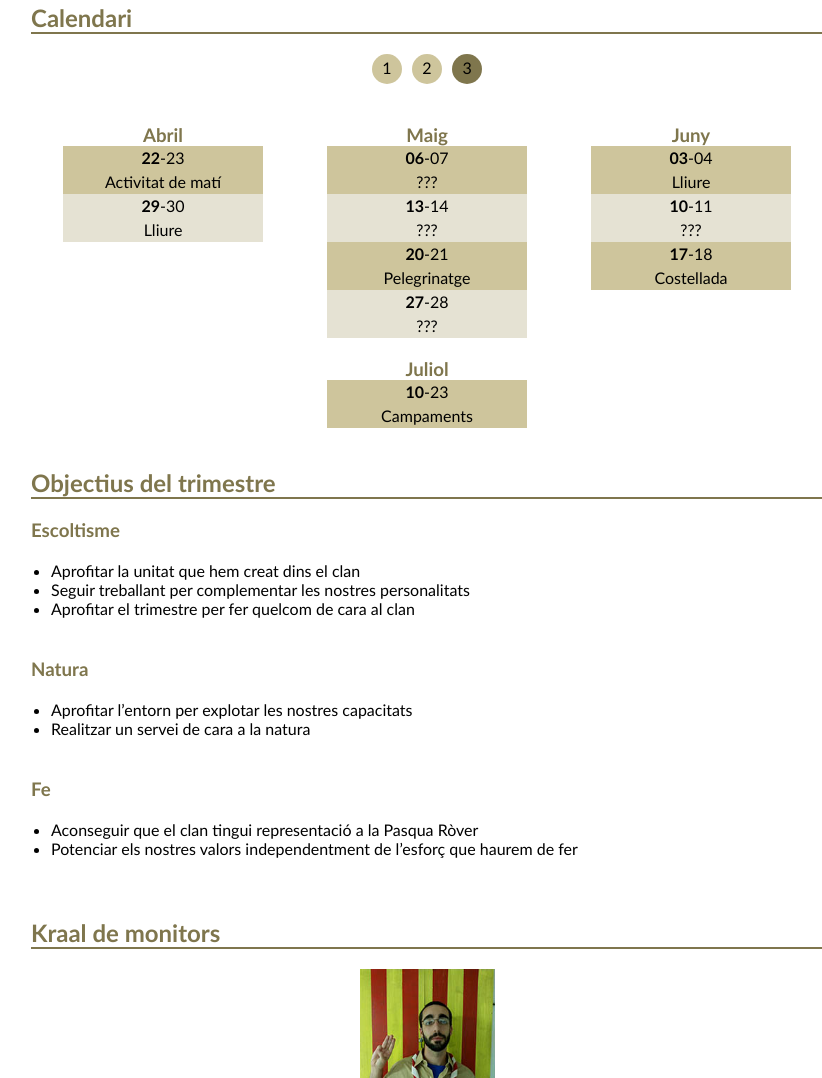
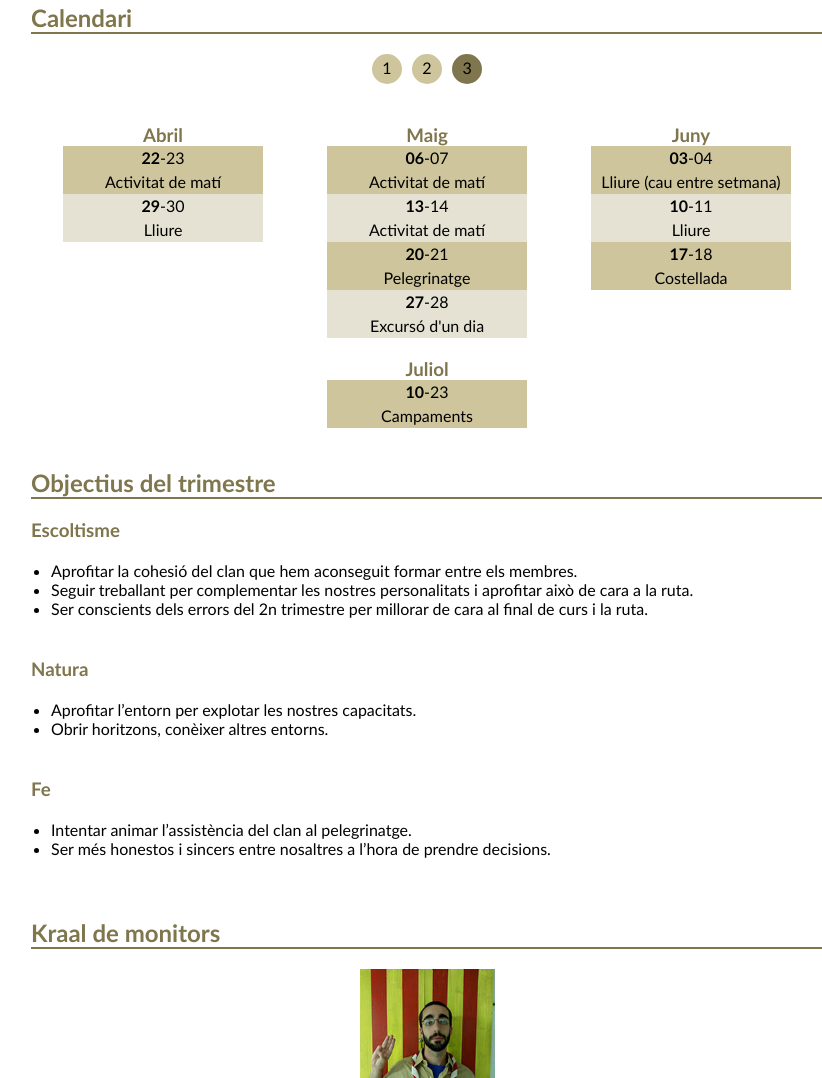
Before and after one commit to thePLO/aech, a plain HTML site: page rovers.html in a window 1280 px wide. Shown: the part 614-1692 px from the top of the page, without its empty margins (213-1035 px from the left). Drawn offline with Linux system fonts and the light colour scheme.

Commit message:
update cal+obj

```diff
--- a/rovers.html
+++ b/rovers.html
@@ -96,14 +96,14 @@
 					<div class ="cal-dia"><strong>29</strong>-30<br>Lliure</div>
 				</div>
 				<div class ="cal-mes"><h3>Maig</h3>
-					<div class ="cal-dia"><strong>06</strong>-07<br>???</div>
-					<div class ="cal-dia"><strong>13</strong>-14<br>???</div>
+					<div class ="cal-dia"><strong>06</strong>-07<br>Activitat de matí</div>
+					<div class ="cal-dia"><strong>13</strong>-14<br>Activitat de matí</div>
 					<div class ="cal-dia"><strong>20</strong>-21<br>Pelegrinatge</div>
-					<div class ="cal-dia"><strong>27</strong>-28<br>???</div>
+					<div class ="cal-dia"><strong>27</strong>-28<br>Excursó d'un dia</div>
 				</div>
 				<div class ="cal-mes"><h3>Juny</h3>
-					<div class ="cal-dia"><strong>03</strong>-04<br>Lliure</div>
-					<div class ="cal-dia"><strong>10</strong>-11<br>???</div>
+					<div class ="cal-dia"><strong>03</strong>-04<br>Lliure (cau entre setmana)</div>
+					<div class ="cal-dia"><strong>10</strong>-11<br>Lliure</div>
 					<div class ="cal-dia"><strong>17</strong>-18<br>Costellada</div>
 				</div>
 				<div class ="cal-mes"><h3>Juliol</h3>
@@ -131,7 +131,7 @@
 							<li>Definir personalitats individuals i de grup.</li></ul>
 				</div>
 			</div>-->
-			<div>
+			<!--<div>
 				<div class ="obj-cat">
 					<h3>Escoltisme</h3>
 						<ul><li>Aprofitar la unitat que hem creat dins el clan</li>
@@ -147,6 +147,24 @@
 					<h3>Fe</h3>
 						<ul><li>Aconseguir que el clan tingui representació a la Pasqua Ròver</li>
 						<li>Potenciar els nostres valors independentment de l’esforç que haurem de fer</li></ul>
+				</div>
+			</div>-->
+			<div>
+				<div class ="obj-cat">
+					<h3>Escoltisme</h3>
+						<ul><li>Aprofitar la cohesió del clan que hem aconseguit formar entre els membres.</li>
+						<li>Seguir treballant per complementar les nostres personalitats i aprofitar això de cara a la ruta.</li>
+						<li>Ser conscients dels errors del 2n trimestre per millorar de cara al final de curs i la ruta.</li></ul>
+				</div>
+				<div class ="obj-cat">
+					<h3>Natura</h3>
+						<ul><li>Aprofitar l’entorn per explotar les nostres capacitats.</li>
+						<li>Obrir horitzons, conèixer altres entorns.</li></ul>
+				</div>
+				<div class ="obj-cat">
+					<h3>Fe</h3>
+						<ul><li>Intentar animar l’assistència del clan al pelegrinatge.</li>
+						<li>Ser més honestos i sincers entre nosaltres a l’hora de prendre decisions.</li></ul>
 				</div>
 			</div>
 		</section>
```
Also changed, not shown: pioners.html (+23 -5 lines).
